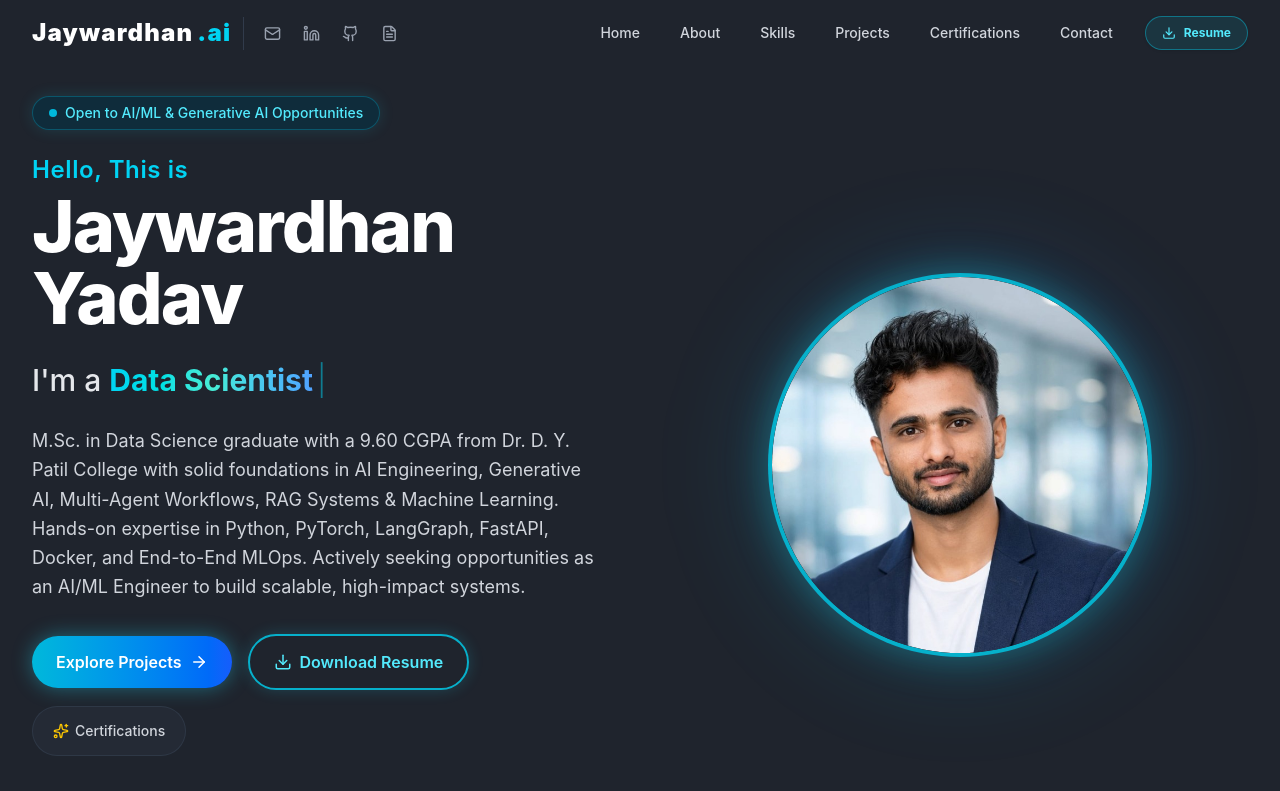
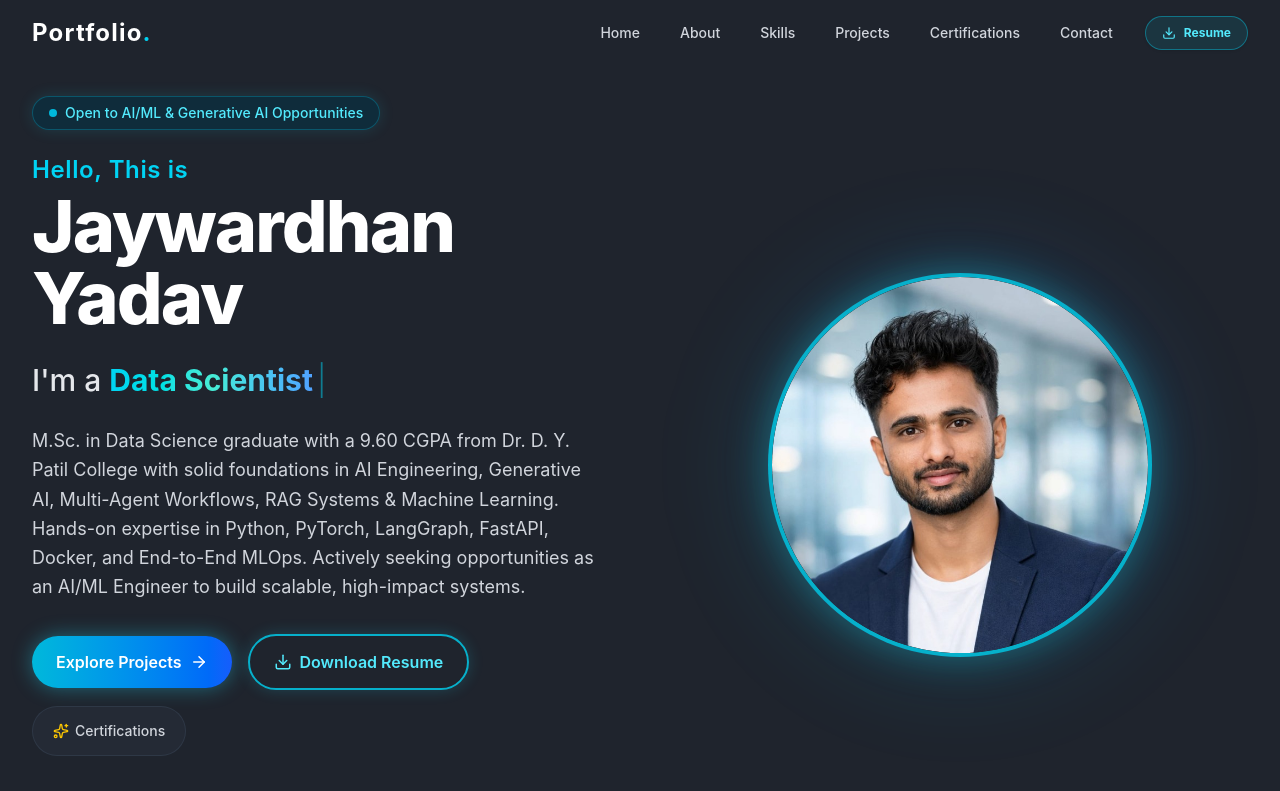
Before and after one commit to JaywardhanYadav/My-Portfolio, a React (Vite) app: page / in a window 1280 px wide. Shown: the top 791 px of the page. Built offline with nearby package versions, Linux system fonts and the light colour scheme.

Commit message:
Navbar: set brand to Portfolio and remove quick social icons

```diff
--- a/src/components/Navbar.tsx
+++ b/src/components/Navbar.tsx
@@ -33,32 +33,10 @@ const Navbar = () => {
         >
             <div className="max-w-7xl mx-auto px-4 sm:px-6 lg:px-8">
                 <div className="flex items-center justify-between">
-                    <div className="flex items-center gap-2 sm:gap-3 flex-shrink-0">
-                        <a href="#home" className="text-xl md:text-2xl font-black text-white tracking-wider flex items-center gap-1 group">
-                            <span>Jaywardhan</span>
-                            <span className="text-cyan-400 group-hover:animate-pulse">.ai</span>
+                    <div className="flex-shrink-0">
+                        <a href="#home" className="text-2xl font-bold text-white tracking-wider">
+                            Portfolio<span className="text-cyan-400">.</span>
                         </a>
-
-                        {/* Quick Email, LinkedIn, GitHub & Resume Icons */}
-                        <div className="flex items-center gap-1 sm:gap-1.5 pl-2 sm:pl-3 border-l border-gray-700/80">
-                            {resumeData.social.map((item) => {
-                                const isResume = item.name === 'Resume';
-                                return (
-                                    <a
-                                        key={item.name}
-                                        href={item.url}
-                                        target="_blank"
-                                        rel="noopener noreferrer"
-                                        download={isResume ? "Jaywardhan_Yadav_Resume.pdf" : undefined}
-                                        title={item.name}
-                                        aria-label={item.name}
-                                        className="p-1.5 sm:p-2 text-gray-400 hover:text-cyan-400 hover:bg-cyan-400/10 rounded-lg transition-all duration-200"
-                                    >
-                                        <item.icon size={17} />
-                                    </a>
-                                );
-                            })}
-                        </div>
                     </div>
 
                     <div className="hidden md:flex items-center space-x-6">
@@ -125,28 +103,6 @@ const Navbar = () => {
                                 <span>Download Resume (PDF)</span>
                             </a>
                         </div>
-
-                        {/* Mobile Social Icons Grid */}
-                        <div className="pt-3 mt-2 border-t border-gray-800 grid grid-cols-4 gap-2 text-center">
-                            {resumeData.social.map((item) => {
-                                const isResume = item.name === 'Resume';
-                                return (
-                                    <a
-                                        key={item.name}
-                                        href={item.url}
-                                        target="_blank"
-                                        rel="noopener noreferrer"
-                                        download={isResume ? "Jaywardhan_Yadav_Resume.pdf" : undefined}
-                                        title={item.name}
-                                        className="flex flex-col items-center justify-center py-2 px-1 text-gray-400 hover:text-cyan-400 hover:bg-gray-800/50 rounded-lg transition-colors text-xs"
-                                        onClick={() => setIsOpen(false)}
-                                    >
-                                        <item.icon size={18} />
-                                        <span className="text-[10px] mt-1">{item.name}</span>
-                                    </a>
-                                );
-                            })}
-                        </div>
                     </div>
                 </div>
             )}
```
